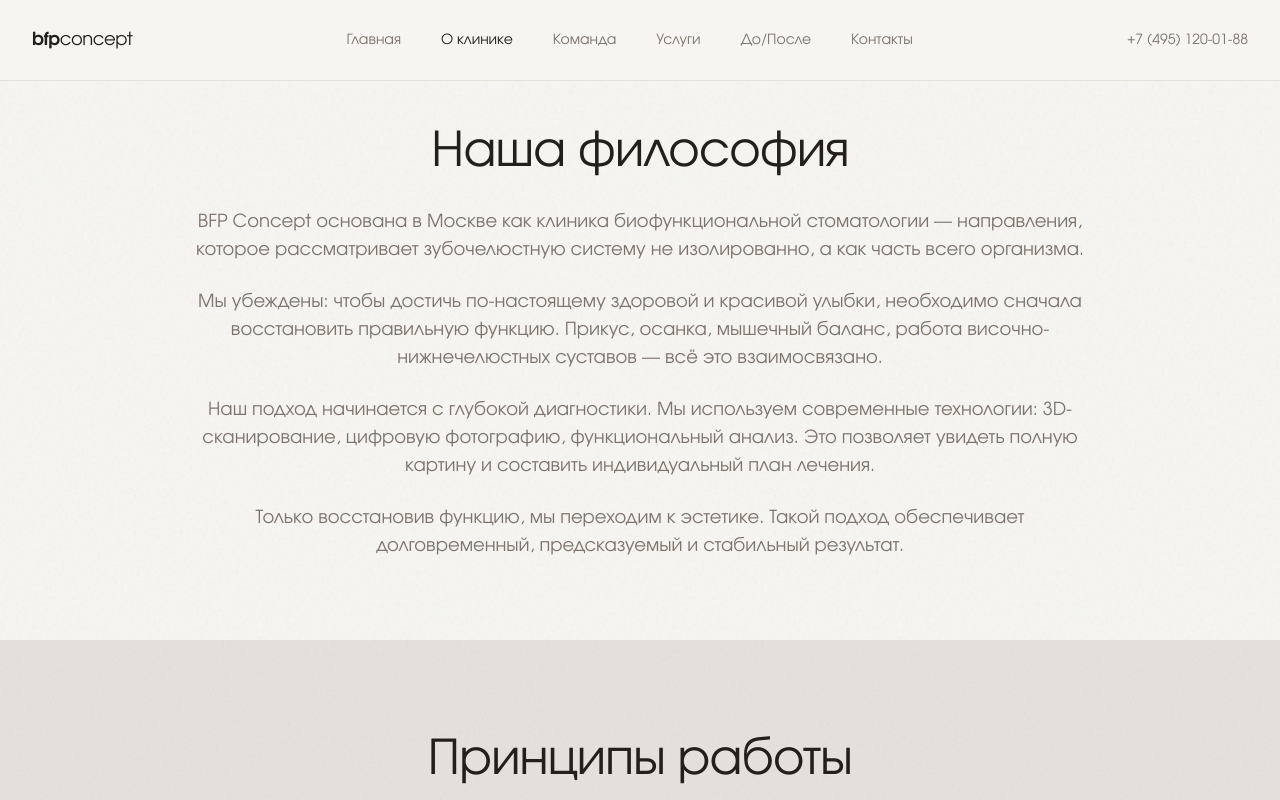
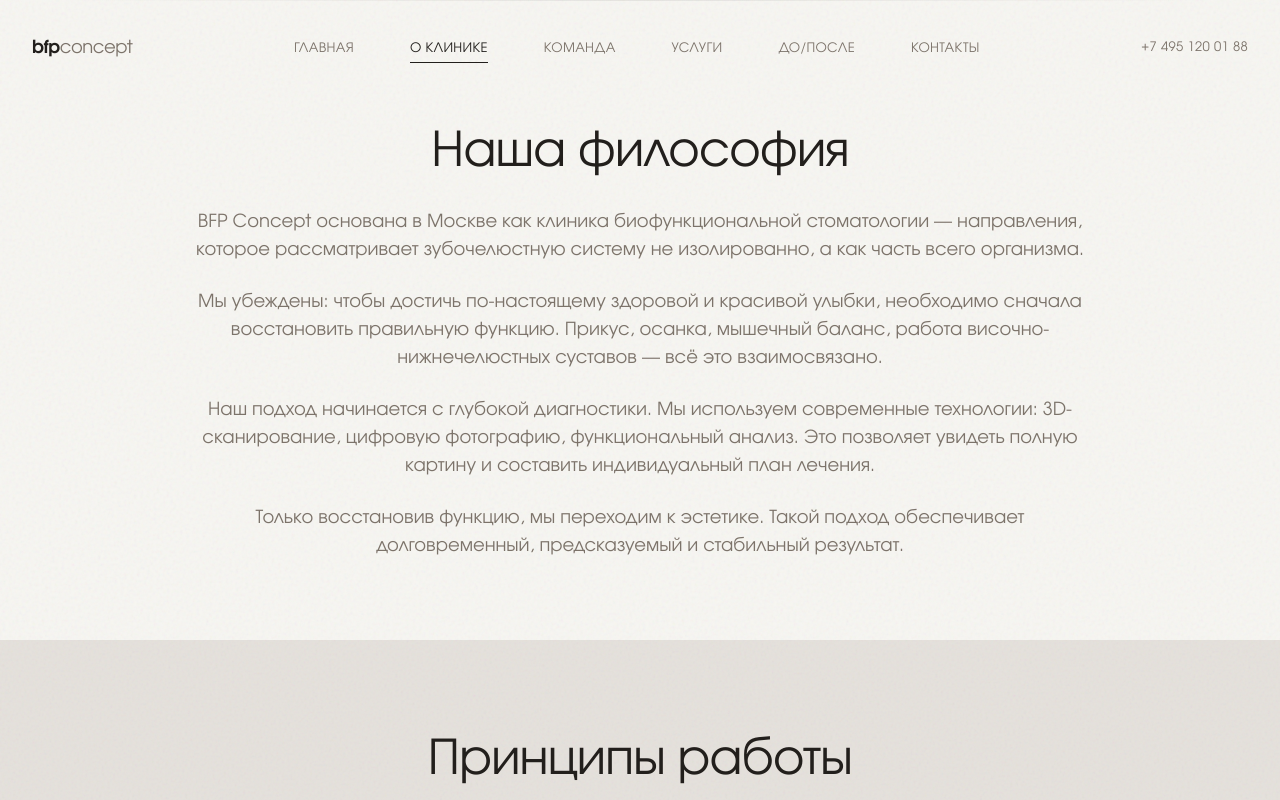
Before and after one commit to timsonyk/bfp-smile-studio, a React (Vite) app: page /about in a window 1280 px wide. Shown: the top 800 px of the page. Built offline with nearby package versions, Linux system fonts and the light colour scheme; the HTML template or start-up script is replaced by a standard one.

Commit message:
Синхронизировал Navigation с main

```diff
--- a/src/components/Navigation.tsx
+++ b/src/components/Navigation.tsx
@@ -1,9 +1,9 @@
-import { useState } from "react";
+import { useState, useEffect, useCallback } from "react";
 import { Link, useLocation } from "react-router-dom";
-import { Menu, X } from "lucide-react";
 
 const Navigation = () => {
   const [isOpen, setIsOpen] = useState(false);
+  const [isScrolled, setIsScrolled] = useState(false);
   const location = useLocation();
 
   const navLinks = [
@@ -17,85 +17,252 @@ const Navigation = () => {
 
   const isActive = (path: string) => location.pathname === path;
 
+  // Scroll detection for header style change
+  useEffect(() => {
+    const handleScroll = () => {
+      setIsScrolled(window.scrollY > 20);
+    };
+    window.addEventListener("scroll", handleScroll, { passive: true });
+    return () => window.removeEventListener("scroll", handleScroll);
+  }, []);
+
+  // Close mobile menu on route change
+  useEffect(() => {
+    setIsOpen(false);
+  }, [location.pathname]);
+
+  // Lock body scroll when mobile menu is open
+  useEffect(() => {
+    if (isOpen) {
+      document.body.style.overflow = "hidden";
+    } else {
+      document.body.style.overflow = "";
+    }
+    return () => {
+      document.body.style.overflow = "";
+    };
+  }, [isOpen]);
+
+  // Handle escape key
+  const handleKeyDown = useCallback((e: KeyboardEvent) => {
+    if (e.key === "Escape" && isOpen) {
+      setIsOpen(false);
+    }
+  }, [isOpen]);
+
+  useEffect(() => {
+    document.addEventListener("keydown", handleKeyDown);
+    return () => document.removeEventListener("keydown", handleKeyDown);
+  }, [handleKeyDown]);
+
   return (
-    <nav className="fixed top-0 left-0 right-0 z-50 bg-background/80 backdrop-blur-md border-b border-border/50">
-      <div className="container mx-auto px-6 md:px-8">
-        <div className="flex items-center justify-between h-16 md:h-20">
+    <>
+      {/* Skip to main content link for accessibility */}
+      <a
+        href="#main-content"
+        className="sr-only focus:not-sr-only focus:absolute focus:top-4 focus:left-4 focus:z-[100] focus:px-4 focus:py-2 focus:bg-foreground focus:text-background focus:outline-none"
+      >
+        Перейти к содержимому
+      </a>
+
+      <header
+        className={`fixed top-0 left-0 right-0 z-50 transition-all duration-500 ease-out ${
+          isScrolled
+            ? "bg-background/95 backdrop-blur-sm"
+            : "bg-transparent"
+        }`}
+        role="banner"
+      >
+        {/* Hairline top accent — subtle Japanese detail */}
+        <div
+          className={`absolute top-0 left-0 right-0 h-px transition-opacity duration-500 ${
+            isScrolled ? "opacity-0" : "opacity-100"
+          }`}
+          style={{
+            background: "linear-gradient(90deg, transparent 5%, hsl(30 10% 15% / 0.08) 50%, transparent 95%)"
+          }}
+          aria-hidden="true"
+        />
+
+        <nav
+          className="container mx-auto px-6 lg:px-8"
+          role="navigation"
+          aria-label="Основная навигация"
+        >
+          <div className="flex items-center justify-between h-20 lg:h-24">
+
             {/* Logo */}
-          <Link to="/" className="flex items-center">
+            <Link
+              to="/"
+              className="relative flex items-center group focus-visible:outline-none focus-visible:ring-2 focus-visible:ring-foreground/20 focus-visible:ring-offset-4 focus-visible:ring-offset-background rounded-sm"
+              aria-label="bfp concept — На главную"
+            >
               <span className="text-lg tracking-tight">
-              <span className="font-bold">bfp</span><span className="font-light">concept</span>
+                <span className="font-semibold">bfp</span>
+                <span className="font-light text-muted-foreground">concept</span>
               </span>
             </Link>
 
-          {/* Desktop Navigation */}
-          <div className="hidden md:flex items-center space-x-8 lg:space-x-10">
+            {/* Desktop Navigation — generous ma (spacing) */}
+            <ul className="hidden lg:flex items-center gap-10 xl:gap-14" role="list">
               {navLinks.map((link) => (
+                <li key={link.path}>
                   <Link
-                key={link.path}
                     to={link.path}
-                className={`text-sm transition-colors ${
+                    className={`relative py-1 text-[13px] tracking-wide uppercase transition-colors duration-300 focus-visible:outline-none focus-visible:ring-2 focus-visible:ring-foreground/20 focus-visible:ring-offset-4 focus-visible:ring-offset-background rounded-sm ${
                       isActive(link.path)
                         ? "text-foreground"
                         : "text-muted-foreground hover:text-foreground"
                     }`}
+                    aria-current={isActive(link.path) ? "page" : undefined}
                   >
                     {link.label}
+                    {/* Active indicator — hairline */}
+                    <span
+                      className={`absolute -bottom-1 left-0 h-px bg-foreground transition-all duration-300 ${
+                        isActive(link.path) ? "w-full" : "w-0"
+                      }`}
+                      aria-hidden="true"
+                    />
                   </Link>
+                </li>
               ))}
-          </div>
+            </ul>
 
             {/* Desktop Contact */}
-          <div className="hidden md:flex items-center">
             <a
               href="tel:+74951200188"
-              className="text-sm text-muted-foreground hover:text-foreground transition-colors"
+              className="hidden lg:flex items-center gap-2 text-[13px] tracking-wide text-muted-foreground hover:text-foreground transition-colors duration-300 focus-visible:outline-none focus-visible:ring-2 focus-visible:ring-foreground/20 focus-visible:ring-offset-4 focus-visible:ring-offset-background rounded-sm"
+              aria-label="Позвонить: +7 495 120 01 88"
             >
-              +7 (495) 120-01-88
+              <span aria-hidden="true">+7 495 120 01 88</span>
             </a>
-          </div>
 
             {/* Mobile Menu Button */}
             <button
               onClick={() => setIsOpen(!isOpen)}
-            className="md:hidden p-2 -mr-2 text-foreground"
+              className="lg:hidden relative w-10 h-10 flex items-center justify-center focus-visible:outline-none focus-visible:ring-2 focus-visible:ring-foreground/20 focus-visible:ring-offset-2 focus-visible:ring-offset-background rounded-sm"
+              aria-expanded={isOpen}
+              aria-controls="mobile-menu"
               aria-label={isOpen ? "Закрыть меню" : "Открыть меню"}
             >
-            {isOpen ? <X className="w-5 h-5" /> : <Menu className="w-5 h-5" />}
+              {/* Custom hamburger with Japanese aesthetic — parallel lines */}
+              <span className="relative w-5 h-4 flex flex-col justify-between" aria-hidden="true">
+                <span
+                  className={`block h-px bg-foreground transition-all duration-300 origin-center ${
+                    isOpen ? "rotate-45 translate-y-[7.5px]" : ""
+                  }`}
+                />
+                <span
+                  className={`block h-px bg-foreground transition-all duration-300 ${
+                    isOpen ? "opacity-0 scale-x-0" : ""
+                  }`}
+                />
+                <span
+                  className={`block h-px bg-foreground transition-all duration-300 origin-center ${
+                    isOpen ? "-rotate-45 -translate-y-[7.5px]" : ""
+                  }`}
+                />
+              </span>
             </button>
           </div>
+        </nav>
 
-        {/* Mobile Navigation */}
-        {isOpen && (
-          <div className="md:hidden py-6 border-t border-border">
-            <div className="flex flex-col space-y-4">
-              {navLinks.map((link) => (
+        {/* Bottom hairline — appears on scroll */}
+        <div
+          className={`absolute bottom-0 left-0 right-0 h-px transition-opacity duration-500 ${
+            isScrolled ? "opacity-100" : "opacity-0"
+          }`}
+          style={{
+            background: "linear-gradient(90deg, transparent, hsl(35 15% 80% / 0.6) 20%, hsl(35 15% 80% / 0.6) 80%, transparent)"
+          }}
+          aria-hidden="true"
+        />
+      </header>
+
+      {/* Mobile Navigation Overlay */}
+      <div
+        id="mobile-menu"
+        className={`fixed inset-0 z-40 lg:hidden transition-opacity duration-300 ${
+          isOpen ? "opacity-100 pointer-events-auto" : "opacity-0 pointer-events-none"
+        }`}
+        aria-hidden={!isOpen}
+      >
+        {/* Backdrop */}
+        <div
+          className="absolute inset-0 bg-background"
+          onClick={() => setIsOpen(false)}
+          aria-hidden="true"
+        />
+
+        {/* Menu Content */}
+        <nav
+          className={`relative h-full flex flex-col justify-center px-8 transition-transform duration-500 ease-out ${
+            isOpen ? "translate-y-0" : "-translate-y-8"
+          }`}
+          role="navigation"
+          aria-label="Мобильная навигация"
+        >
+          {/* Decorative vertical line — Japanese aesthetic */}
+          <div
+            className="absolute left-8 top-1/2 -translate-y-1/2 w-px h-48 bg-gradient-to-b from-transparent via-border to-transparent"
+            aria-hidden="true"
+          />
+
+          <ul className="space-y-1 pl-8" role="list">
+            {navLinks.map((link, index) => (
+              <li
+                key={link.path}
+                className={`transition-all duration-500 ${
+                  isOpen ? "opacity-100 translate-x-0" : "opacity-0 -translate-x-4"
+                }`}
+                style={{ transitionDelay: isOpen ? `${index * 50 + 100}ms` : "0ms" }}
+              >
                 <Link
-                  key={link.path}
                   to={link.path}
                   onClick={() => setIsOpen(false)}
-                  className={`text-base py-1 transition-colors ${
+                  className={`relative block py-3 text-2xl sm:text-3xl tracking-tight transition-colors duration-300 focus-visible:outline-none focus-visible:ring-2 focus-visible:ring-foreground/20 rounded-sm ${
                     isActive(link.path)
                       ? "text-foreground"
-                      : "text-muted-foreground"
+                      : "text-muted-foreground hover:text-foreground"
                   }`}
+                  aria-current={isActive(link.path) ? "page" : undefined}
                 >
                   {link.label}
+                  {/* Active marker — small inkan-style dot */}
+                  {isActive(link.path) && (
+                    <span
+                      className="absolute -left-6 top-1/2 -translate-y-1/2 w-1.5 h-1.5 rounded-full bg-[hsl(8_65%_45%)]"
+                      aria-hidden="true"
+                    />
+                  )}
                 </Link>
+              </li>
             ))}
-              <div className="pt-4 border-t border-border">
+          </ul>
+
+          {/* Mobile Contact */}
+          <div
+            className={`mt-16 pl-8 transition-all duration-500 ${
+              isOpen ? "opacity-100 translate-x-0" : "opacity-0 -translate-x-4"
+            }`}
+            style={{ transitionDelay: isOpen ? "400ms" : "0ms" }}
+          >
+            {/* Hairline separator */}
+            <div
+              className="w-12 h-px bg-border mb-6"
+              aria-hidden="true"
+            />
             <a
               href="tel:+74951200188"
-                  className="text-base text-muted-foreground"
+              className="text-lg text-muted-foreground hover:text-foreground transition-colors duration-300 tracking-wide focus-visible:outline-none focus-visible:ring-2 focus-visible:ring-foreground/20 rounded-sm"
             >
-                  +7 (495) 120-01-88
+              +7 495 120 01 88
             </a>
           </div>
+        </nav>
       </div>
-          </div>
-        )}
-      </div>
-    </nav>
+    </>
   );
 };
 
```
Lines whose indentation alone changed are shown as unchanged.
